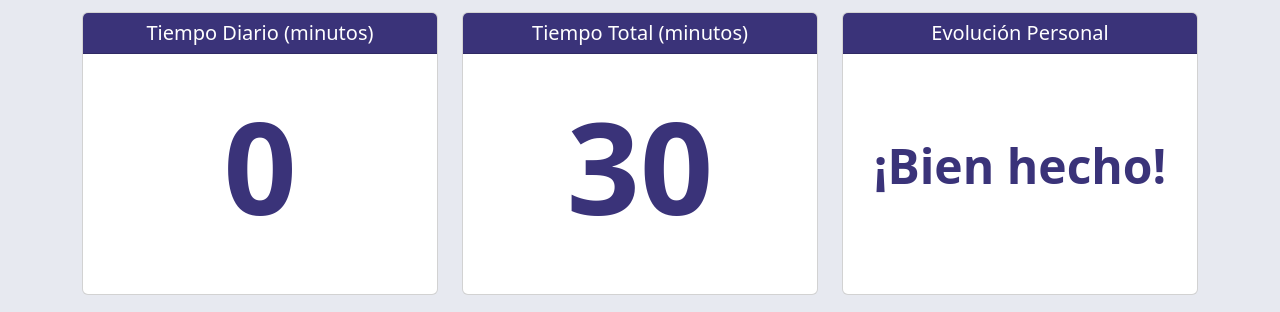
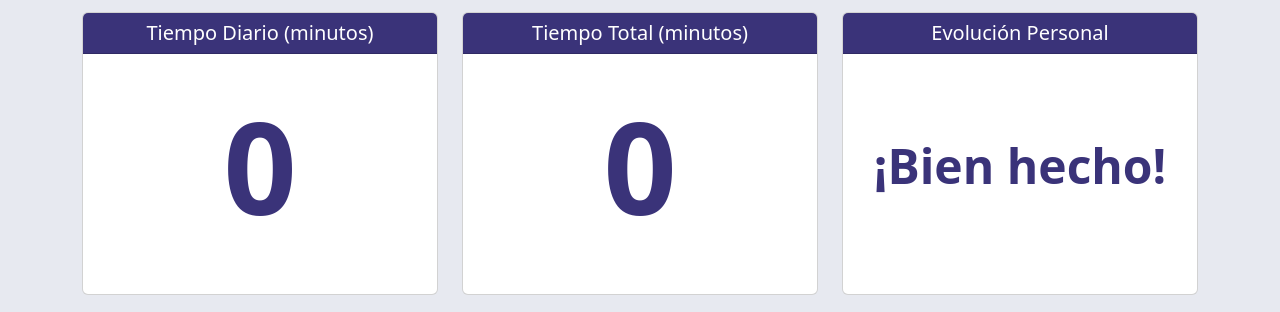
Before and after one commit to cxrals/TallerFrontEnd, a React (Create React App) app: page /dashboard in a window 1280 px wide. Shown: the part 302-614 px from the top of the page. Built offline with nearby package versions, Linux system fonts and the light colour scheme; no server answers.

Commit message:
componente tiempo total

```diff
--- a/src/components/TiempoTotal.jsx
+++ b/src/components/TiempoTotal.jsx
@@ -1,11 +1,16 @@
 import React from 'react'
+import { useSelector } from "react-redux"
+import "bootstrap/dist/css/bootstrap.min.css";
 
 const TiempoTotal = () => {
+  const sesiones = useSelector(state => state.sesiones.listaSesiones)
+  const tiempoTotal = sesiones.reduce((total, sesion) => total + Number(sesion.tiempo), 0);
+
   return (
     <div className="card">
         <h5 className="card-header">Tiempo Total (minutos)</h5>
         <div className="card-body">
-            <p className="numeroTotales">30</p>
+            <p className="numeroTotales">{tiempoTotal}</p>
         </div>
     </div>
   )
```
